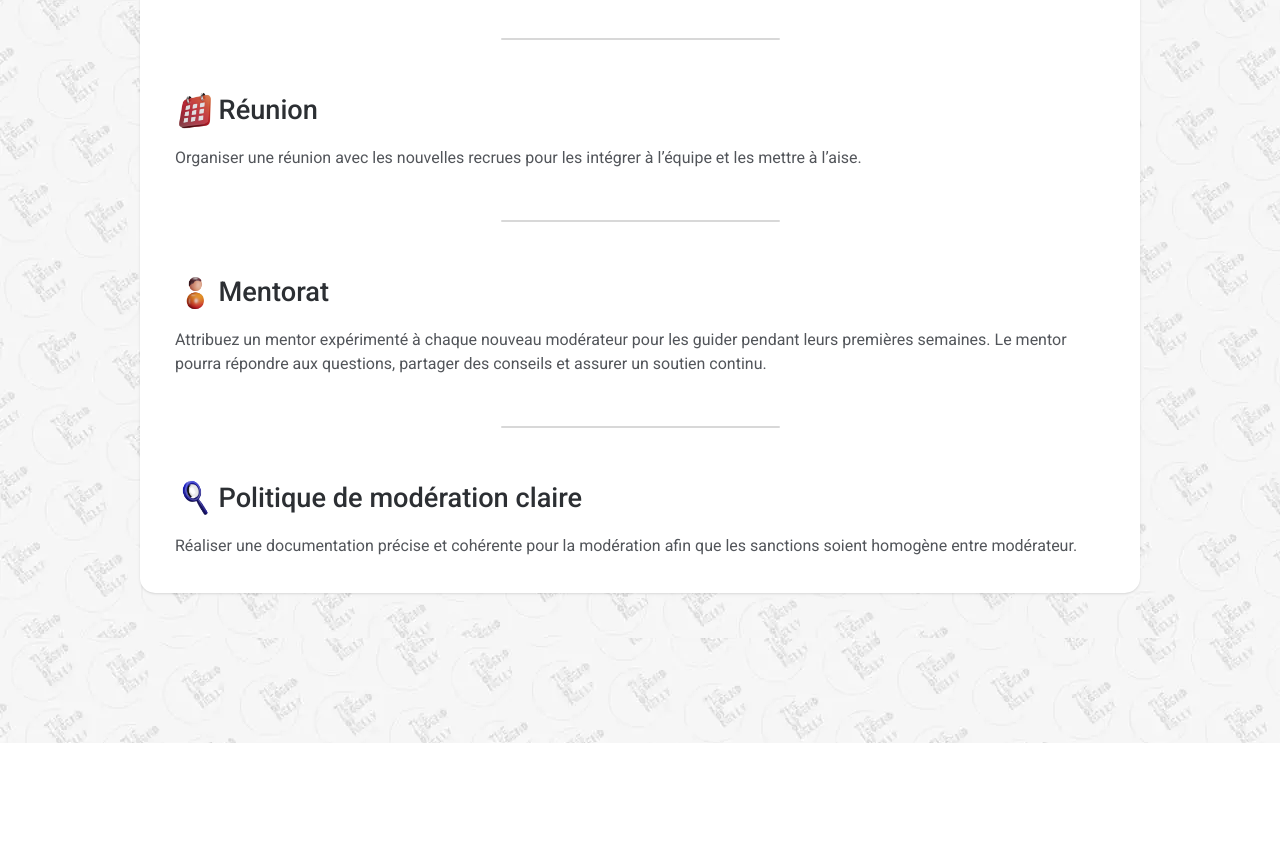
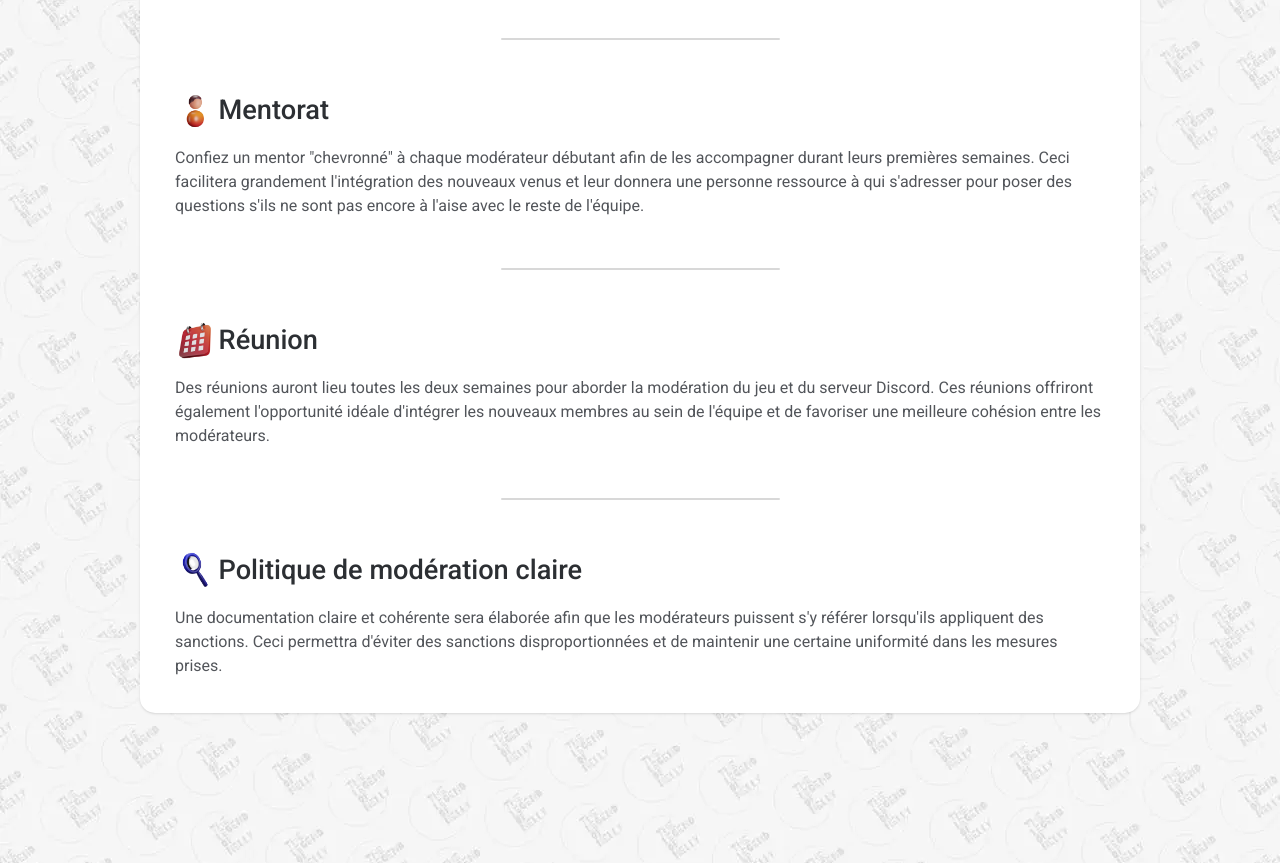
Before and after one commit to SamiBdev/AtelierDiscordWeek3, a plain HTML site: page accueil-moderateur.html in a window 1280 px wide. Shown: the part 442-1305 px from the top of the page. Before the commit the page ends 1185 px from the top, so only its background shows below. Drawn offline with nearby package versions, Linux system fonts and the light colour scheme.

Commit message:
update accueil-moderateur

```diff
--- a/accueil-moderateur.html
+++ b/accueil-moderateur.html
@@ -32,21 +32,21 @@
             <div class="separator"></div>
             <div class="subcontent-modo">
                 <div class="header-sec">
-                    <img class="icon-subtitle" src="images/calender-dynamic-color.webp" alt="calender">
-                    <h3>Réunion</h3>
+                    <img class="icon-subtitle" src="images/boy-dynamic-color.webp" alt="boy">
+                    <h3>Mentorat</h3>
                 </div>
                 <p class="text-modo">
-                    Organiser une réunion avec les nouvelles recrues pour les intégrer à l’équipe et les mettre à l’aise.
+                    Confiez un mentor "chevronné" à chaque modérateur débutant afin de les accompagner durant leurs premières semaines. Ceci facilitera grandement l'intégration des nouveaux venus et leur donnera une personne ressource à qui s'adresser pour poser des questions s'ils ne sont pas encore à l'aise avec le reste de l'équipe.
                 </p>
             </div>
             <div class="separator"></div>
             <div class="subcontent-modo">
                 <div class="header-sec">
-                    <img class="icon-subtitle" src="images/boy-dynamic-color.webp" alt="boy">
-                    <h3>Mentorat</h3>
+                    <img class="icon-subtitle" src="images/calender-dynamic-color.webp" alt="calender">
+                    <h3>Réunion</h3>
                 </div>
                 <p class="text-modo">
-                    Attribuez un mentor expérimenté à chaque nouveau modérateur pour les guider pendant leurs premières semaines. Le mentor pourra répondre aux questions, partager des conseils et assurer un soutien continu.
+                    Des réunions auront lieu toutes les deux semaines pour aborder la modération du jeu et du serveur Discord. Ces réunions offriront également l'opportunité idéale d'intégrer les nouveaux membres au sein de l'équipe et de favoriser une meilleure cohésion entre les modérateurs.
                 </p>
             </div>
             <div class="separator"></div>
@@ -56,7 +56,7 @@
                     <h3>Politique de modération claire</h3>
                 </div>
                 <p class="text-modo">
-                    Réaliser une documentation précise et cohérente pour la modération afin que les sanctions soient homogène entre modérateur.
+                    Une documentation claire et cohérente sera élaborée afin que les modérateurs puissent s'y référer lorsqu'ils appliquent des sanctions. Ceci permettra d'éviter des sanctions disproportionnées et de maintenir une certaine uniformité dans les mesures prises.
                 </p>
             </div>
         </div>
```
